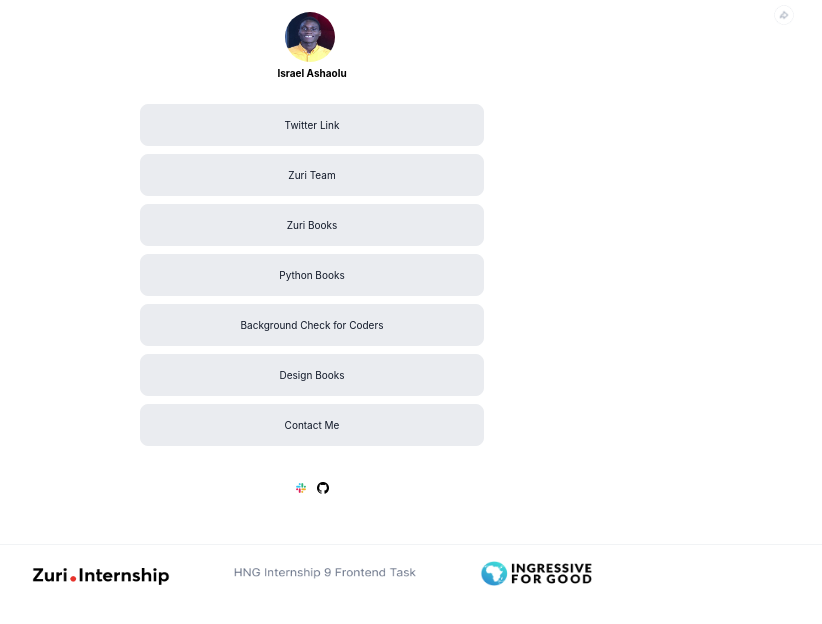
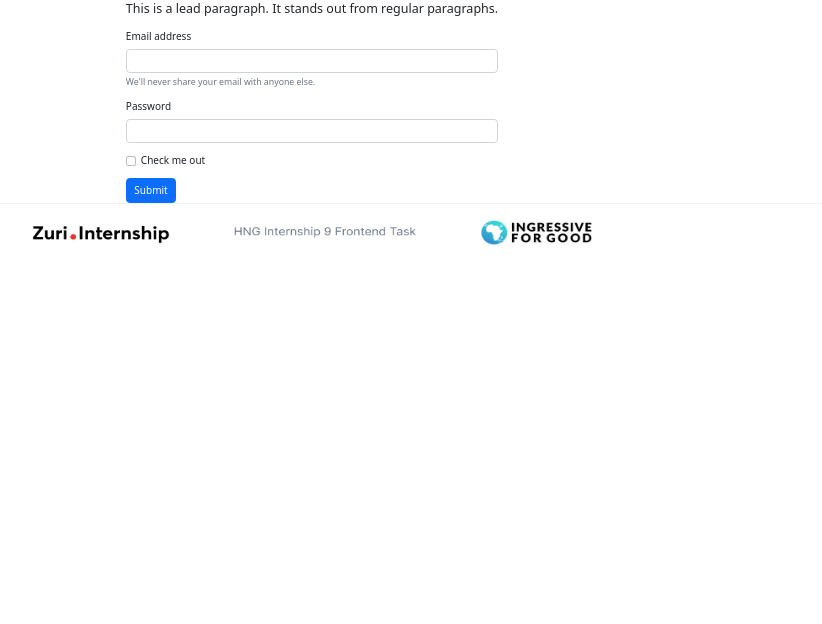
Before and after one commit to Arkorede/linktree-task, a React (Create React App) app: page /contact in a window 1280 px wide. Shown: the top 624 px of the page, without its empty margins (328-1150 px from the left). Built offline with nearby package versions, Linux system fonts and the light colour scheme.

Commit message:
refactor: The header component is now in the Content component

```diff
--- a/package.json
+++ b/package.json
@@ -6,9 +6,12 @@
     "@testing-library/jest-dom": "^5.16.5",
     "@testing-library/react": "^13.4.0",
     "@testing-library/user-event": "^13.5.0",
+    "bootstrap": "^5.2.2",
     "react": "^18.2.0",
     "react-dom": "^18.2.0",
+    "react-router-dom": "^6.4.3",
     "react-scripts": "5.0.1",
+    "router-dom": "^2.2.9",
     "web-vitals": "^2.1.4"
   },
   "scripts": {
--- a/src/App.js
+++ b/src/App.js
@@ -1,16 +1,29 @@
-import './App.css';
+import './App.css'
 import './queries.css'
-import Header from './Components/Header'
-import Content from './Components/Content';
+import '../node_modules/bootstrap/dist/css/bootstrap.min.css'
+import Content from './Components/Content'
 import Footer from './Components/Footer'
+import Contact from './Routes/Contact'
+import { BrowserRouter as Router, Routes, Route, Navigate } from 'react-router-dom'
 
 function App() {
   return (
-    <div className="App">
-      <Header />
-      <Content />
-      <Footer />
-    </div>
+    <Router>
+      <div className="App">
+        {/* <Header /> */}
+        {/* <Content /> */}
+        {/* <Footer /> */}
+
+        <Routes>
+          <Route path="/" element={<Content />} />
+          {/* <Route path="/" element={<Footer />} /> */}
+          <Route exact path="/contact" element={<Contact />} />
+          <Route exact path="/redirect" element={<Navigate to="/contact" />} />
+          {/* <Redirect to="/contact" /> */}
+        </Routes>
+        <Footer />
+      </div>
+    </Router>
   );
 }
 
--- a/src/Components/Content.js
+++ b/src/Components/Content.js
@@ -1,9 +1,21 @@
 import React from 'react'
+import myImage from './myImage.jpg'
+import shareButton from './shareButton.png'
+import dotsButton from './dotsButton.png'
 import slack from './slack.png'
 import Icon from './Icon.png'
+import { Link } from 'react-router-dom'
 
 function Content() {
-  return <section>
+  return <div>
+    <div className="header">
+      <img src={myImage} id="profile__img" alt="Israel Ashaolu" />
+      <p id='twitter'>Israel Ashaolu</p>
+      <p id="slack">Arkorede</p>
+      <img src={shareButton} className="btn-share" alt="A share button" />
+      <img src={dotsButton} className="btn-dots" alt="A dots button" />
+    </div>
+
     <div className="text-links">
       <a href="https://twitter.com/IsraelAshaolu" id="twitter__link" className="text-link">Twitter Link</a>
       <a href="https://training.zuri.team/" id="btn__zuri" className="text-link">Zuri Team</a>
@@ -11,7 +23,7 @@ function Content() {
       <a href="https://books.zuri.team/python-for-beginners?ref_id=<arkorede>" id="book__python" title="Buy Python for Beginner😊" className="text-link">Python Books</a>
       <a href="https://background.zuri.team/" id="pitch" title="Where you pitch a service for doing background checks on coders" className="text-link">Background Check for Coders</a>
       <a href="https://books.zuri.team/design-rules" id="book__design" title="Where you pitch the free design book offered by Zuri." className="text-link">Design Books</a>
-      <a href="https://books.zuri.team/design-rules" id="contact" className="text-link">Contact Me</a>
+      <Link to="/contact" id="contact" className="text-link">Contact Me</Link>
     </div>
     <br />
     <br />
@@ -28,7 +40,7 @@ function Content() {
     <br />
     <br />
     <br />
-  </section >
+  </div>
 }
 
 export default Content;
--- a/src/Components/Header.js
+++ /dev/null
@@ -1,19 +0,0 @@
-import React from 'react'
-import myImage from './myImage.jpg'
-import shareButton from './shareButton.png'
-import dotsButton from './dotsButton.png'
-// import cameraImage from './cameraImage.png'
-
-function Header() {
-  return <div>
-    <div className="header">
-      <img src={myImage} id="profile__img" alt="Israel Ashaolu" />
-      <p id='twitter'>Israel Ashaolu</p>
-      <p id="slack">Arkorede</p>
-      <img src={shareButton} className="btn-share" alt="A share button" />
-      <img src={dotsButton} className="btn-dots" alt="A dots button" />
-    </div>
-  </div >
-}
-
-export default Header;
--- /dev/null
+++ b/src/Routes/Contact.js
@@ -0,0 +1,27 @@
+import React from 'react'
+
+function Contact() {
+  return <div>
+    <p class="lead">
+      This is a lead paragraph. It stands out from regular paragraphs.
+    </p>
+    <form>
+      <div class="mb-3">
+        <label for="exampleInputEmail1" class="form-label">Email address</label>
+        <input type="email" class="form-control" id="exampleInputEmail1" aria-describedby="emailHelp" />
+        <div id="emailHelp" class="form-text">We'll never share your email with anyone else.</div>
+      </div>
+      <div class="mb-3">
+        <label for="exampleInputPassword1" class="form-label">Password</label>
+        <input type="password" class="form-control" id="exampleInputPassword1" />
+      </div>
+      <div class="mb-3 form-check">
+        <input type="checkbox" class="form-check-input" id="exampleCheck1" />
+        <label class="form-check-label" for="exampleCheck1">Check me out</label>
+      </div>
+      <button type="submit" class="btn btn-primary">Submit</button>
+    </form>
+  </div>
+}
+
+export default Contact;
```
Also changed, not shown: 1 other file (tests, documents, lock files or other folders).
